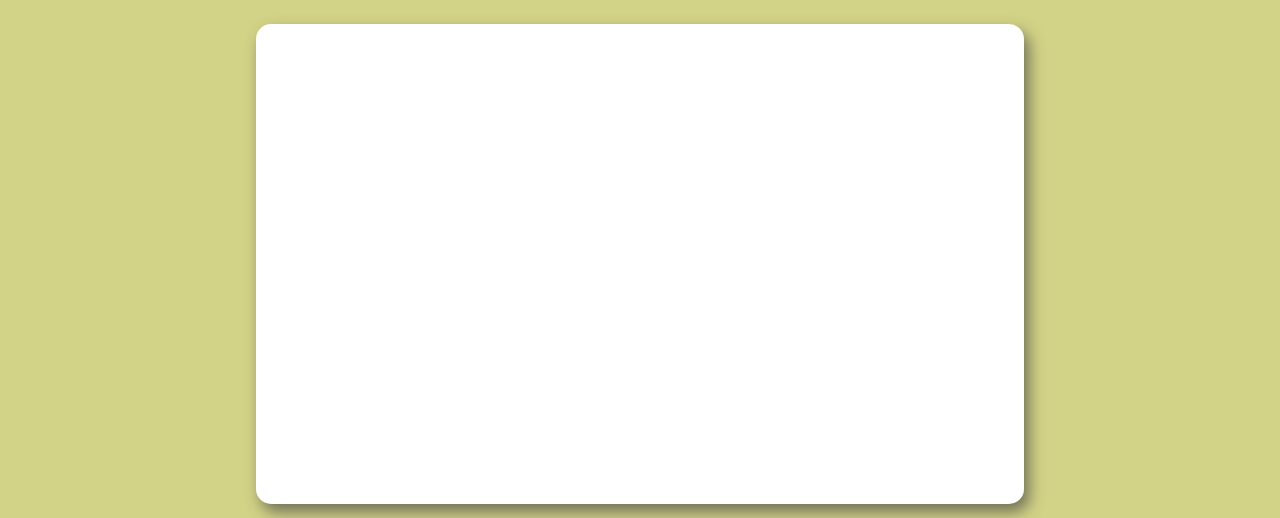
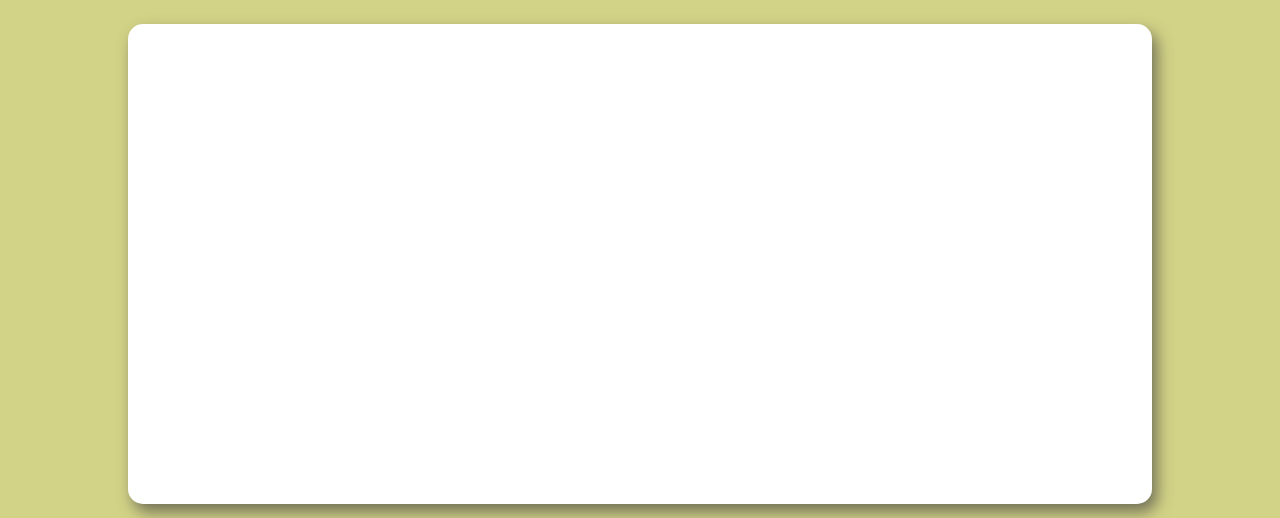
Before and after one commit to jadsnnr/JavaScript, a plain HTML site: page exe001/relógio/index.html in a window 1280 px wide. Shown: the part 125-643 px from the top of the page. Drawn offline with Linux system fonts and the light colour scheme.

Commit message:
Update index.html

```diff
--- a/exe001/relógio/index.html
+++ b/exe001/relógio/index.html
@@ -32,8 +32,8 @@
         #container {
             margin: auto;
             background: white;
-            width: 60vw;
-            height: 60vh;
+            width: 80dvw;
+            height: 60dvh;
             border-radius: 15px;
             box-shadow: 5px 8px 15px rgba(66, 64, 64, 0.671);
         }
@@ -57,6 +57,9 @@
         </div>
     </main>
     <footer id="lower"><span>@tituDev</span></footer>
+    <script>
+        document.getElementById('')
+    </script>
 </body>
 
 </html>
```
